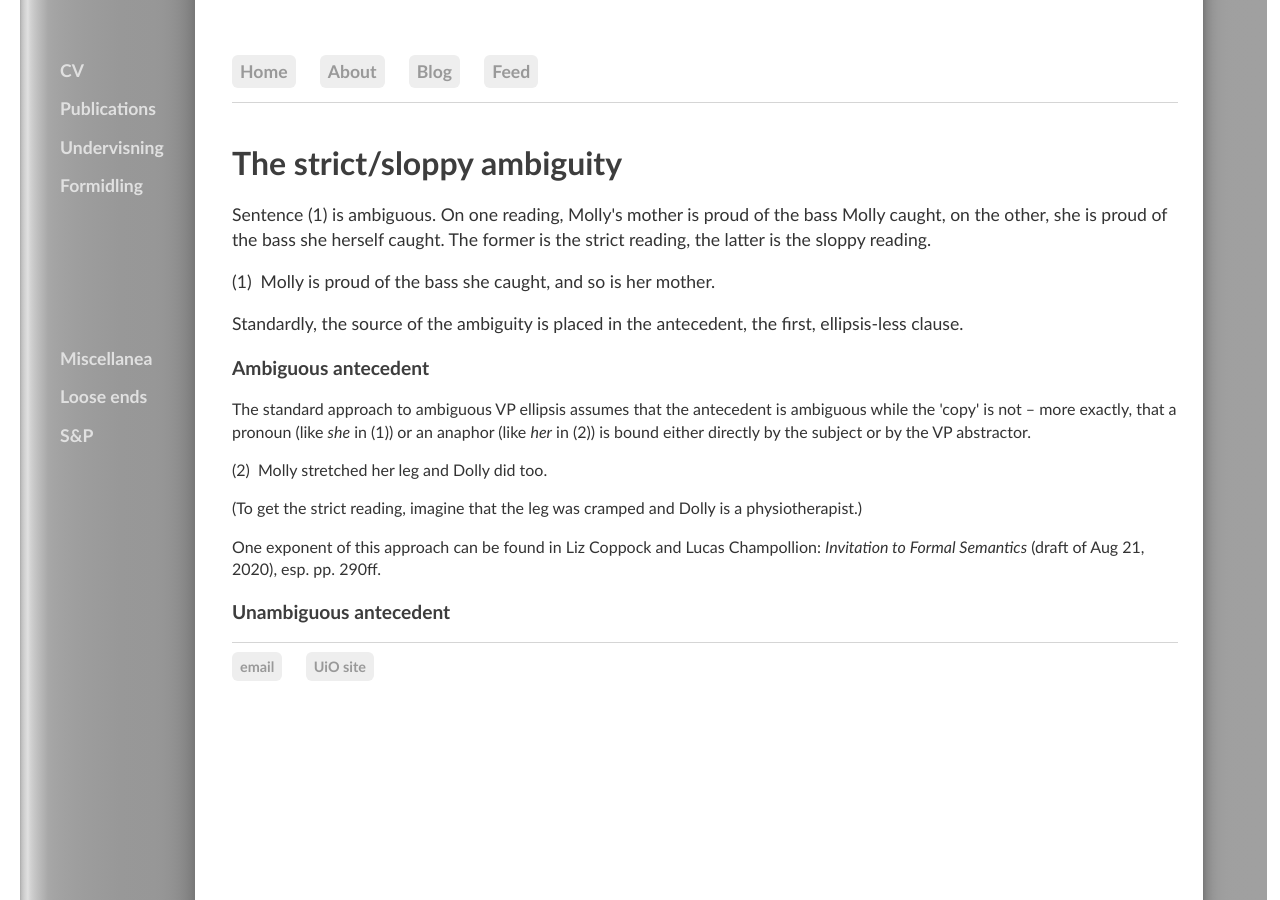
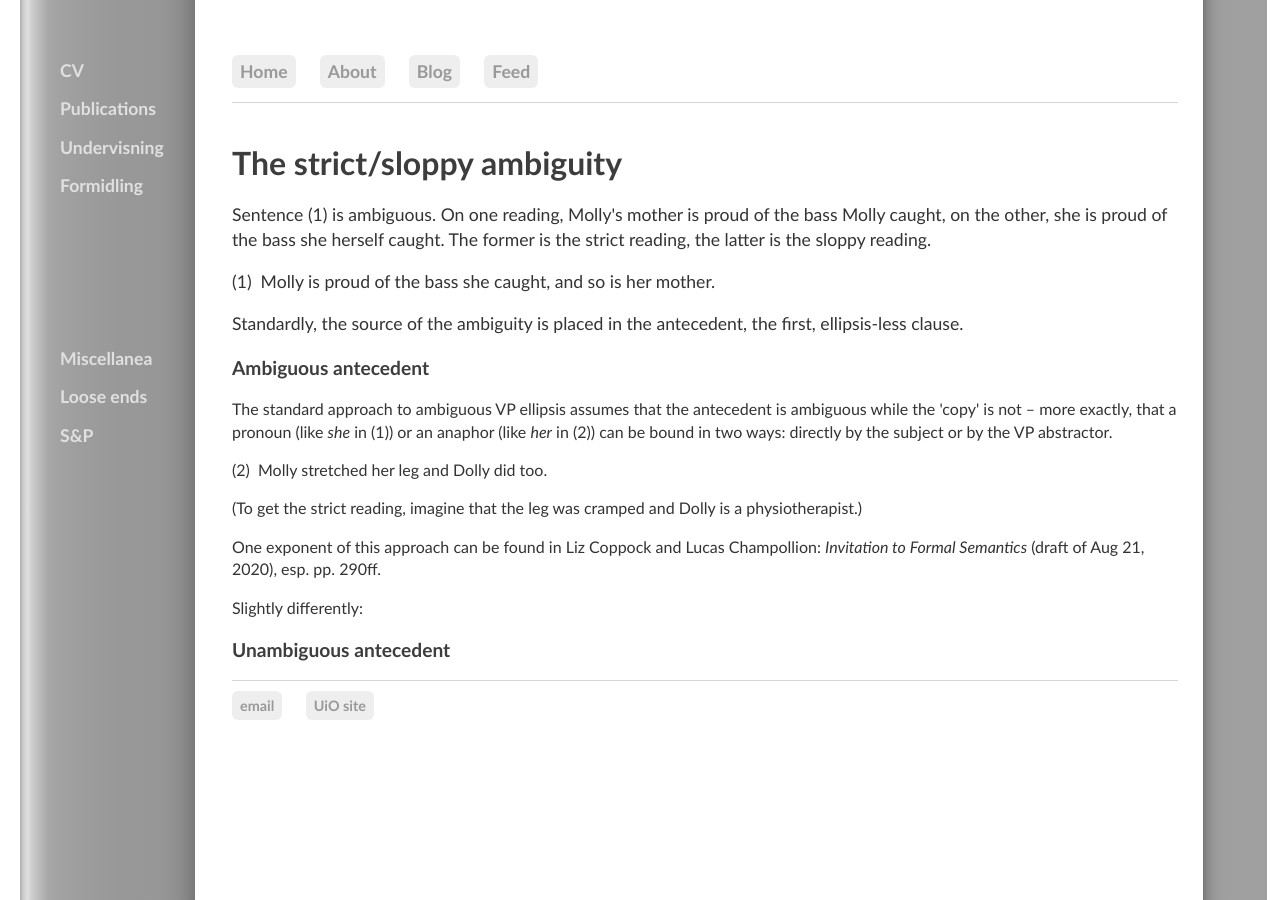
Before and after one commit to kjelljs/kjelljs.github.io, a Jekyll site: the page built from courses/ellipsis/unambig.html, in a window 1280 px wide. Built offline with Jekyll 4.4.1, drawn with Linux system fonts in a browser that asks for light colours.

Commit message:
Update unambig.html

```diff
--- a/courses/ellipsis/unambig.html
+++ b/courses/ellipsis/unambig.html
@@ -8,8 +8,9 @@ title: "The strict/sloppy ambiguity"
 </p>
 </div>
 <h3>Ambiguous antecedent</h3>
-<p>The standard approach to ambiguous VP ellipsis assumes that the antecedent is ambiguous while the 'copy' is not – more exactly, that a pronoun (like <i>she</i> in (1)) or an anaphor (like <i>her</i> in (2)) is bound either directly by the subject or by the VP abstractor.</p>
+<p>The standard approach to ambiguous VP ellipsis assumes that the antecedent is ambiguous while the 'copy' is not – more exactly, that a pronoun (like <i>she</i> in (1)) or an anaphor (like <i>her</i> in (2)) can be bound in two ways: directly by the subject or by the VP abstractor.</p>
 <p>(2) &nbsp;Molly stretched her leg and Dolly did too.</p><p>(To get the strict reading, imagine that the leg was cramped and Dolly is a physiotherapist.)</p><p>One exponent of this approach can be found in
 Liz Coppock and Lucas Champollion: <i>Invitation to Formal Semantics</i> (draft of Aug 21, 2020), esp. pp. 290ff.
 </p>
+<p>Slightly differently:
 <h3>Unambiguous antecedent</h3>
```
